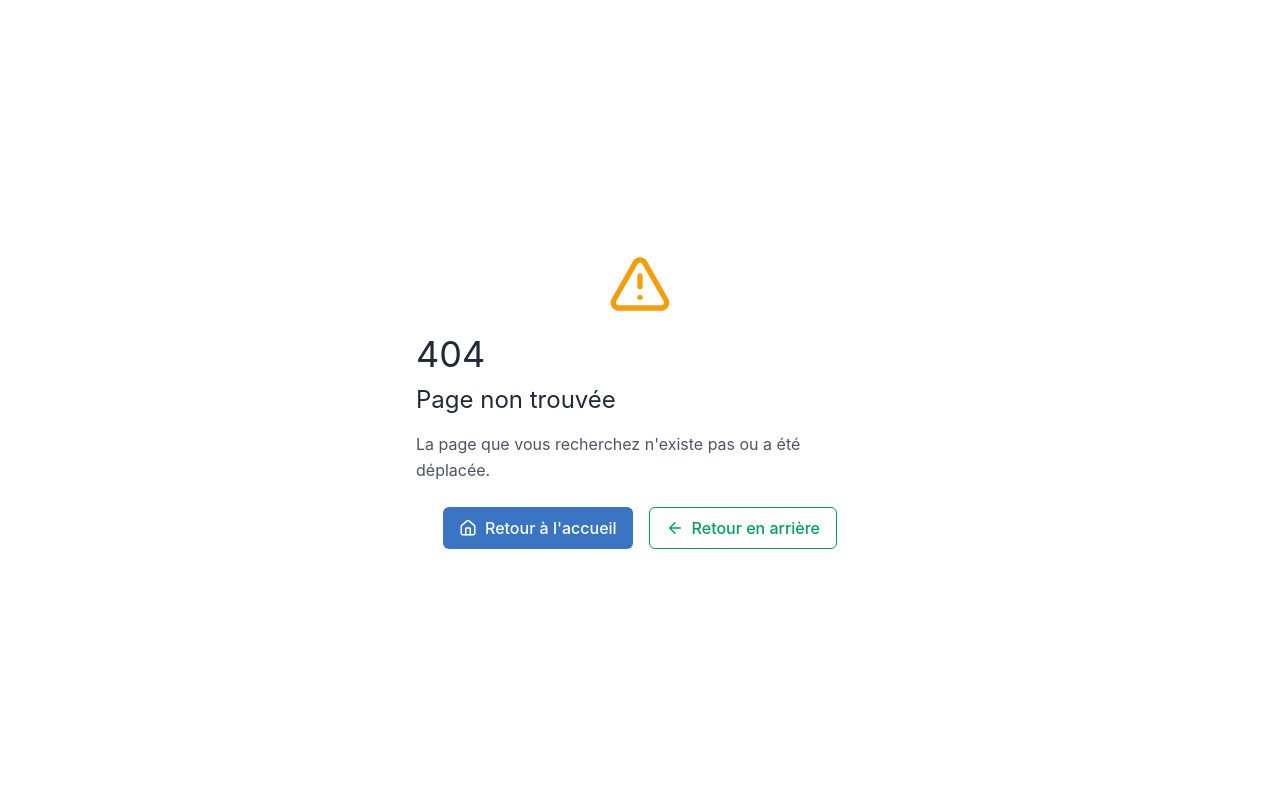
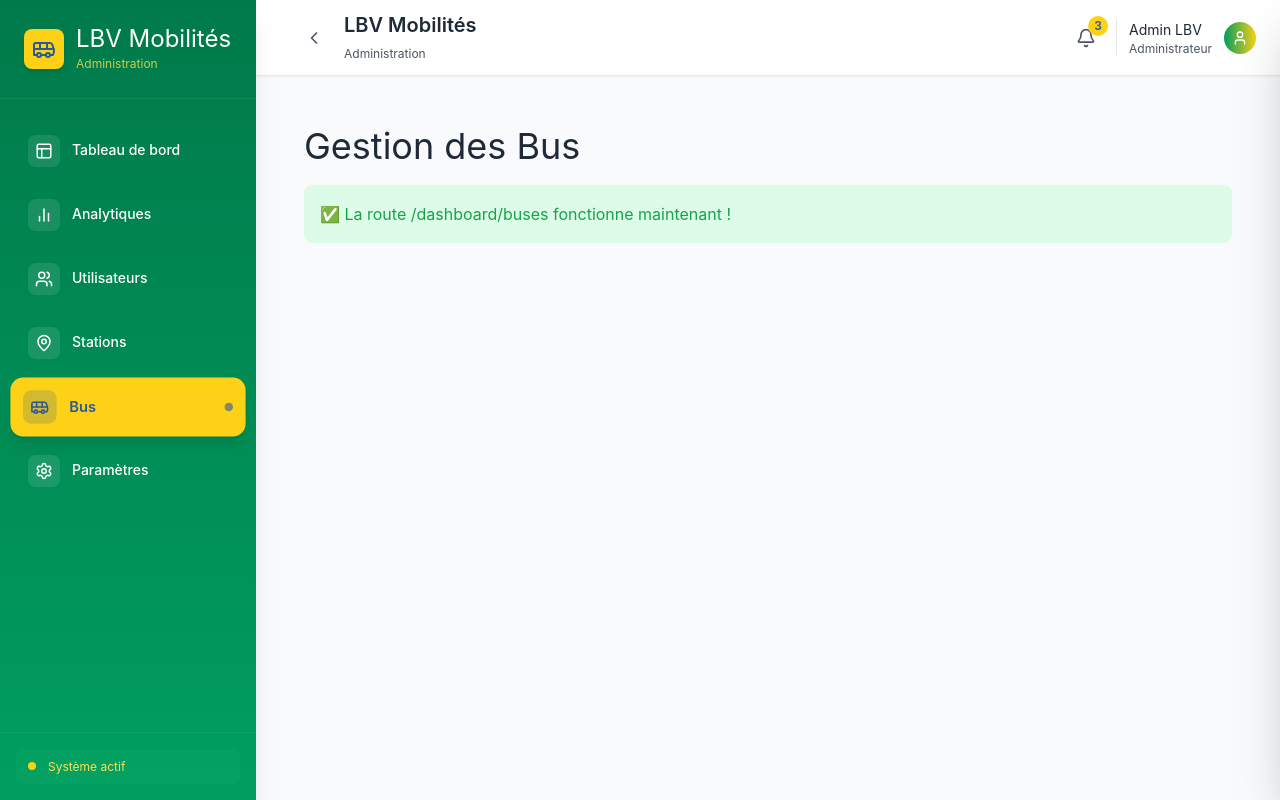
Before and after one commit to HamedDiaby/admin-lbv-mobilites, a React (Create React App) app: page /dashboard/buses in a window 1280 px wide. Before the commit this address had no page. Built offline with nearby package versions, Linux system fonts and the light colour scheme; sample sign-in values are in the browser's storage; the HTML template or start-up script is replaced by a standard one.

Commit message:
feat: add Buses route to AppRouter and create test script for buses endpoint

```diff
--- a/src/navigation/AppRouter.tsx
+++ b/src/navigation/AppRouter.tsx
@@ -10,6 +10,7 @@ import { Dashboard } from '../pages/dashboard/dashboard';
 import { Profile } from '../pages/dashboard/profile';
 import { Users } from '../pages/dashboard/users';
 import { Stations } from '../pages/dashboard/stations';
+import { BusesMinimal as Buses } from '../pages/dashboard/buses/BusesMinimal';
 import { Login } from '../pages/onboarding/login';
 import { ForgotPassword } from '../pages/onboarding/forgotPassword';
 import { CreatePassword } from '../pages/onboarding/createPassword';
@@ -52,6 +53,7 @@ export const AppRouter: React.FC = () => {
           <Route path="profile" element={<Profile />} />
           <Route path="users" element={<Users />} />
           <Route path="stations" element={<Stations />} />
+          <Route path="buses" element={<Buses />} />
         </Route>
 
         {/* Page 404 */}
--- a/src/navigation/dashboardRoutes.tsx
+++ b/src/navigation/dashboardRoutes.tsx
@@ -3,7 +3,7 @@ import { Dashboard } from '../pages/dashboard/dashboard/dashboard';
 import { Profile } from '../pages/dashboard/profile/profile';
 import { Users } from '../pages/dashboard/users/users';
 import { Stations } from '../pages/dashboard/stations/stations';
-import { Buses } from '../pages/dashboard';
+import { BusesMinimal as Buses } from '../pages/dashboard/buses/BusesMinimal';
 
 const DashboardRoutes: RouteObject[] = [
   {
```
Also changed, not shown: 1 other file (tests, documents, lock files or other folders).
